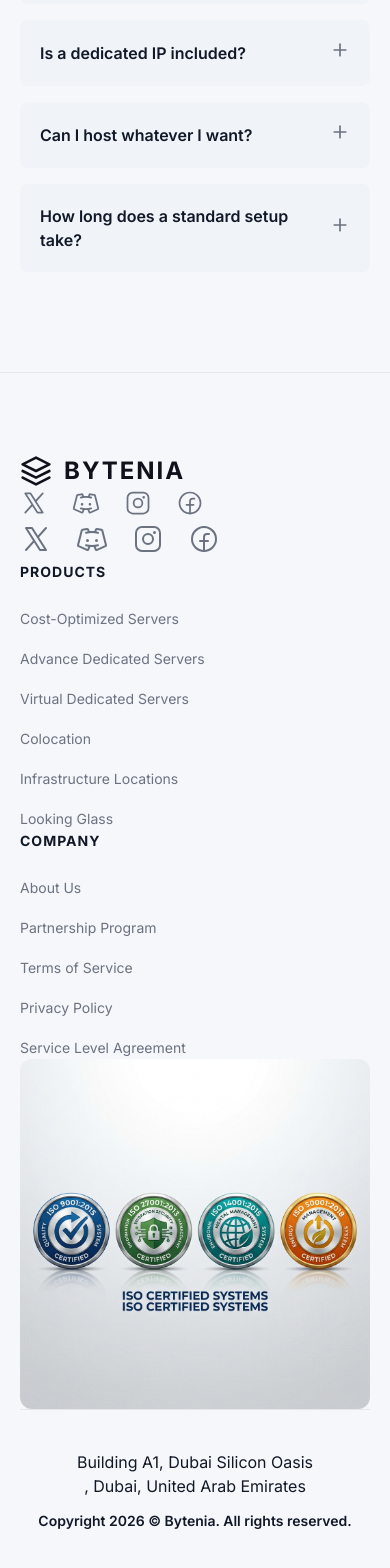
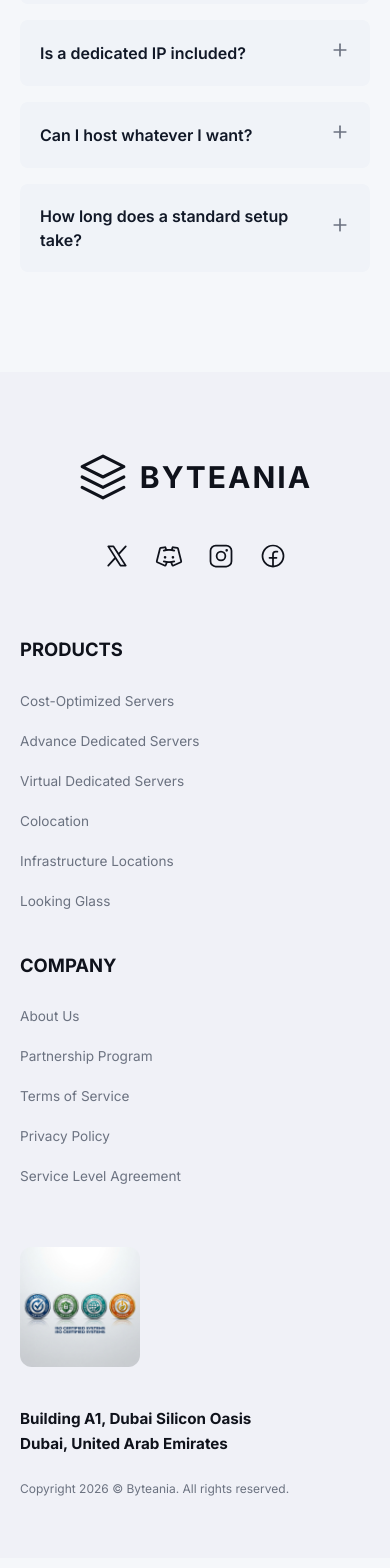
Before and after one commit to souiiii/Bytenia, a React (Vite) app: page / in a window 390 px wide. Shown: the part 5655-7223 px from the top of the page. Built offline with nearby package versions, Linux system fonts and the light colour scheme; what react-world-flags would draw is missing.

Commit message:
feat: add responsive Footer component with branding, navigation links, and social media icons

```diff
--- a/src/components/Footer/Footer.css
+++ b/src/components/Footer/Footer.css
@@ -1,20 +1,18 @@
 .footer {
-  background-color: var(--bg-primary);
-  padding: 80px 0 40px;
-  border-top: 1px solid var(--border-light);
+  background-color: #F0F1F7;
+  padding: 80px 0 60px;
+}
+
+.footer-container {
+  max-width: 1200px;
+  margin: 0 auto;
 }
 
 .footer-top {
   display: flex;
   justify-content: space-between;
-  align-items: flex-start;
+  align-items: center;
   margin-bottom: 60px;
-}
-
-.footer-brand {
-  display: flex;
-  flex-direction: column;
-  gap: 24px;
 }
 
 .footer-logo {
@@ -28,22 +26,36 @@
 }
 
 .footer-logo-text {
-  font-size: 1.5rem;
+  font-size: 1.875rem;
   font-weight: 700;
   letter-spacing: 2px;
   color: var(--bg-dark);
 }
 
+.footer-socials {
+  display: flex;
+  gap: 24px;
+}
+
+.social-link {
+  color: var(--bg-dark);
+  transition: opacity var(--transition-speed);
+}
+
+.social-link:hover {
+  opacity: 0.7;
+}
+
 .footer-links-wrapper {
   display: flex;
-  gap: 120px;
+  gap: 160px;
+  margin-bottom: 120px;
 }
 
 .footer-title {
-  font-size: 0.875rem;
-  letter-spacing: 1px;
-  font-weight: 700;
-  color: var(--text-dark);
+  font-size: 1.15rem;
+  font-weight: 800;
+  color: var(--bg-dark);
   margin-bottom: 24px;
 }
 
@@ -55,62 +67,49 @@
 }
 
 .footer-list a {
-  font-size: 0.875rem;
+  font-size: 0.85rem;
   color: var(--text-muted);
+  text-decoration: none;
+  transition: color var(--transition-speed);
 }
 
 .footer-list a:hover {
-  color: var(--text-dark);
-}
-
-.footer-socials {
-  display: flex;
-  gap: 24px;
-}
-
-.social-link {
-  color: var(--text-muted);
-  transition: color var(--transition-speed);
-}
-
-.social-link:hover {
   color: var(--bg-dark);
-}
-
-.desktop-only {
-  display: flex;
-}
-.mobile-only {
-  display: none;
 }
 
 .footer-bottom {
   text-align: center;
-  border-top: 1px solid var(--border-light);
-  padding-top: 40px;
   display: flex;
   flex-direction: column;
   align-items: center;
-  gap: 12px;
+  gap: 40px;
+}
+
+.footer-address {
+  font-size: 0.95rem;
+  font-weight: 800;
+  color: var(--bg-dark);
+  line-height: 1.6;
 }
 
 .copyright-text {
-  font-size: 0.875rem;
-  font-weight: 600;
-  color: var(--text-dark);
-}
-
-.legal-links {
   font-size: 0.75rem;
-  color: var(--text-muted-light);
-}
-
-.legal-links a {
   color: var(--text-muted);
 }
 
-.legal-links a:hover {
-  color: var(--text-dark);
+.footer-badges {
+  display: flex;
+  justify-content: center;
+  margin-bottom: 40px;
+}
+
+.mobile-only-badges {
+  display: none;
+}
+
+.iso-badges-img {
+  height: 80px;
+  object-fit: contain;
 }
 
 @media (max-width: 900px) {
@@ -122,13 +121,22 @@
   .footer-links-wrapper {
     flex-direction: column;
     gap: 40px;
-    width: 100%;
+    margin-bottom: 60px;
   }
 
-  .desktop-only {
-    display: none;
+  .mobile-only-badges {
+    display: flex;
+    justify-content: flex-start;
   }
-  .mobile-only {
-    display: flex;
+
+  .iso-badges-img {
+    height: 120px;
+    width: auto;
+  }
+
+  .footer-bottom {
+    align-items: flex-start;
+    text-align: left;
+    gap: 24px;
   }
 }
--- a/src/components/Footer/Footer.jsx
+++ b/src/components/Footer/Footer.jsx
@@ -1,26 +1,22 @@
 import React from "react";
-import {
-  XLogo,
-  DiscordLogo,
-  InstagramLogo,
-  FacebookLogo,
-} from "@phosphor-icons/react";
+import { XLogo, DiscordLogo, InstagramLogo, FacebookLogo } from "@phosphor-icons/react";
 import "./Footer.css";
 
 const Footer = () => {
   return (
     <footer className="footer">
       <div className="container footer-container">
-        {/* Top Header Row for Desktop & Mobile Header */}
-        <div className="footer-header">
+
+        {/* Top Header Row */}
+        <div className="footer-top">
           <div className="footer-logo">
             <svg
-              width="32"
-              height="32"
+              width="50"
+              height="50"
               viewBox="0 0 24 24"
               fill="none"
               stroke="currentColor"
-              strokeWidth="2"
+              strokeWidth="1.5"
               strokeLinecap="round"
               strokeLinejoin="round"
             >
@@ -28,90 +24,45 @@ const Footer = () => {
               <polyline points="2 17 12 22 22 17" />
               <polyline points="2 12 12 17 22 12" />
             </svg>
-            <span className="footer-logo-text">BYTENIA</span>
+            <span className="footer-logo-text">BYTEANIA</span>
           </div>
 
-          <div className="footer-socials desktop-socials">
-            <a href="#" className="social-link">
-              <XLogo size={28} weight="regular" />
-            </a>
-            <a href="#" className="social-link">
-              <DiscordLogo size={28} weight="regular" />
-            </a>
-            <a href="#" className="social-link">
-              <InstagramLogo size={28} weight="regular" />
-            </a>
-            <a href="#" className="social-link">
-              <FacebookLogo size={28} weight="regular" />
-            </a>
-          </div>
-
-          <div className="footer-socials mobile-socials">
-            <a href="#" className="social-link">
-              <XLogo size={32} weight="regular" />
-            </a>
-            <a href="#" className="social-link">
-              <DiscordLogo size={32} weight="regular" />
-            </a>
-            <a href="#" className="social-link">
-              <InstagramLogo size={32} weight="regular" />
-            </a>
-            <a href="#" className="social-link">
-              <FacebookLogo size={32} weight="regular" />
-            </a>
+          <div className="footer-socials">
+            <a href="#" className="social-link"><XLogo size={28} weight="regular" /></a>
+            <a href="#" className="social-link"><DiscordLogo size={28} weight="regular" /></a>
+            <a href="#" className="social-link"><InstagramLogo size={28} weight="regular" /></a>
+            <a href="#" className="social-link"><FacebookLogo size={28} weight="regular" /></a>
           </div>
         </div>
 
         {/* Links Grid Area */}
-        <div className="footer-grid">
+        <div className="footer-links-wrapper">
           <div className="footer-column">
             <h4 className="footer-title">PRODUCTS</h4>
             <ul className="footer-list">
-              <li>
-                <a href="#">Cost-Optimized Servers</a>
-              </li>
-              <li>
-                <a href="#">Advance Dedicated Servers</a>
-              </li>
-              <li>
-                <a href="#">Virtual Dedicated Servers</a>
-              </li>
-              <li>
-                <a href="#">Colocation</a>
-              </li>
-              <li>
-                <a href="#">Infrastructure Locations</a>
-              </li>
-              <li>
-                <a href="#">Looking Glass</a>
-              </li>
+              <li><a href="#">Cost-Optimized Servers</a></li>
+              <li><a href="#">Advance Dedicated Servers</a></li>
+              <li><a href="#">Virtual Dedicated Servers</a></li>
+              <li><a href="#">Colocation</a></li>
+              <li><a href="#">Infrastructure Locations</a></li>
+              <li><a href="#">Looking Glass</a></li>
             </ul>
           </div>
 
           <div className="footer-column">
             <h4 className="footer-title">COMPANY</h4>
             <ul className="footer-list">
-              <li>
-                <a href="#">About Us</a>
-              </li>
-              <li>
-                <a href="#">Partnership Program</a>
-              </li>
-              <li>
-                <a href="#">Terms of Service</a>
-              </li>
-              <li>
-                <a href="#">Privacy Policy</a>
-              </li>
-              <li>
-                <a href="#">Service Level Agreement</a>
-              </li>
+              <li><a href="#">About Us</a></li>
+              <li><a href="#">Partnership Program</a></li>
+              <li><a href="#">Terms of Service</a></li>
+              <li><a href="#">Privacy Policy</a></li>
+              <li><a href="#">Service Level Agreement</a></li>
             </ul>
           </div>
         </div>
 
-        {/* Badges - visible predominantly in mobile spec but can scale into desktop naturally */}
-        <div className="footer-badges">
+        {/* Mobile Badges - explicitly requested for mobile preservation */}
+        <div className="footer-badges mobile-only-badges">
           <img
             src="/iso_certificates.png"
             alt="ISO Certifications"
@@ -122,14 +73,14 @@ const Footer = () => {
         {/* Bottom Address and Copyright */}
         <div className="footer-bottom">
           <p className="footer-address">
-            Building A1, Dubai Silicon Oasis
-            <br className="desktop-hide" />
-            <span className="desktop-comma">, </span>Dubai, United Arab Emirates
+            Building A1, Dubai Silicon Oasis<br/>
+            Dubai, United Arab Emirates
           </p>
           <p className="copyright-text">
-            Copyright 2026 © Bytenia. All rights reserved.
+            Copyright 2026 © Byteania. All rights reserved.
           </p>
         </div>
+
       </div>
     </footer>
   );
```
